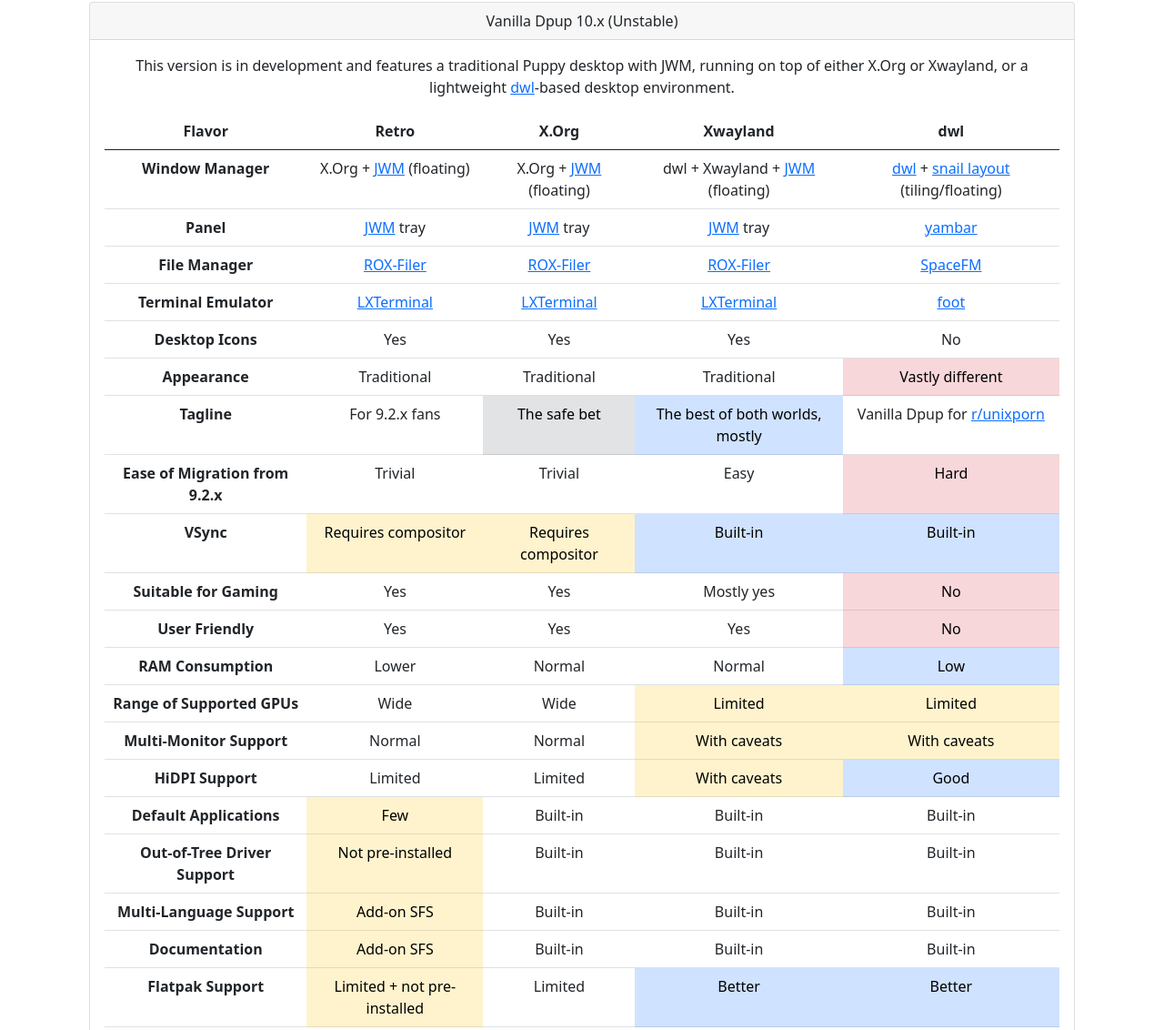
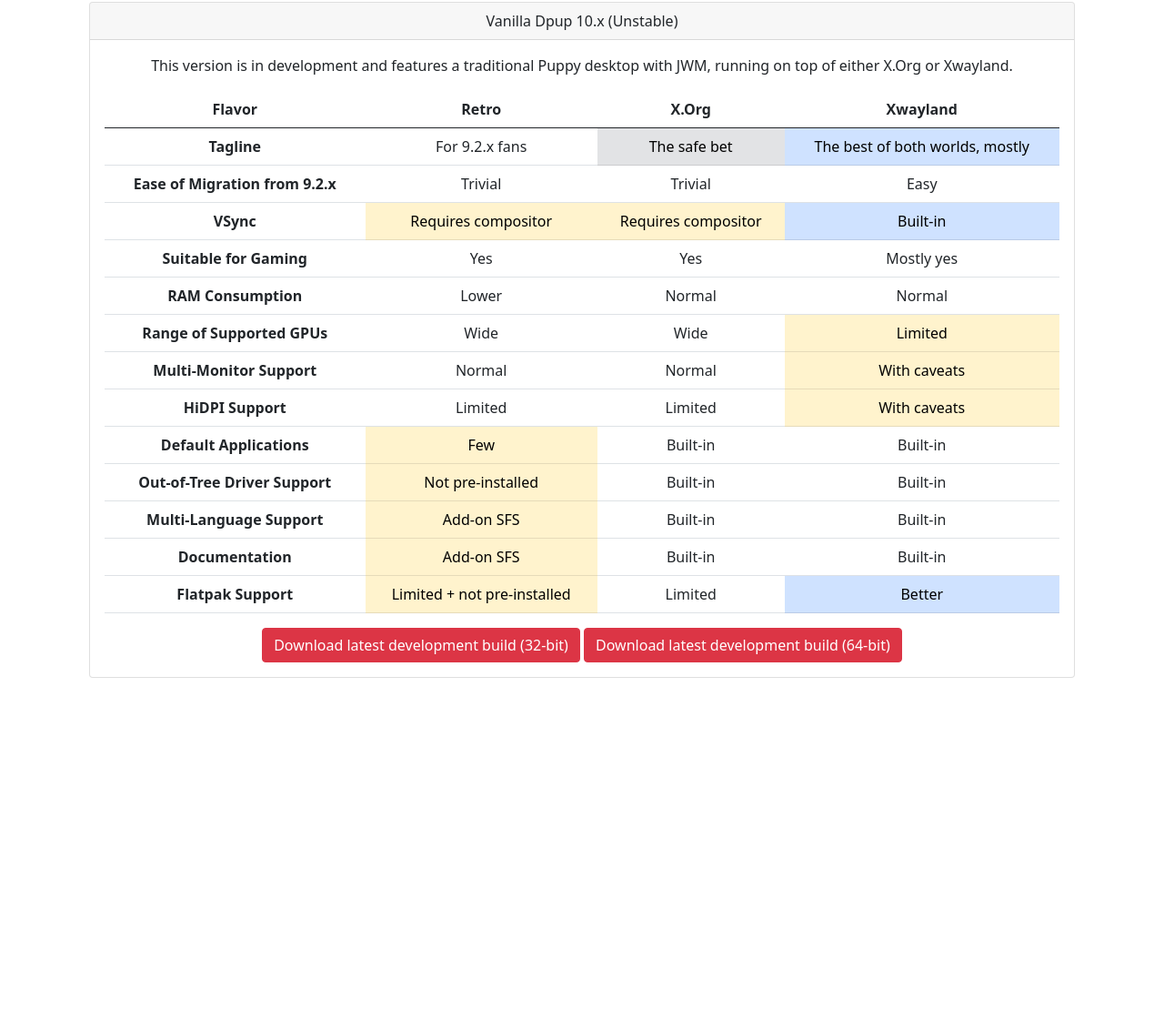
Before and after one commit to vanilla-dpup/vanilla-dpup.github.io, a plain HTML site: page index.html in a window 1280 px wide. Shown: the part 951-2083 px from the top of the page at 91% size. After the commit the page ends 1712 px from the top, so only its background shows below. Drawn offline with nearby package versions, Linux system fonts and the light colour scheme.

Commit message:
drop the dwl flavor

```diff
--- a/index.html
+++ b/index.html
@@ -42,7 +42,7 @@
           <div class="card m-3">
             <div class="card-header">Vanilla Dpup 10.x (Unstable)</div>
             <div class="card-body">
-              <p class="card-text">This version is in development and features a traditional Puppy desktop with JWM, running on top of either X.Org or Xwayland, or a lightweight <a href="https://github.com/djpohly/dwl" target="_blank">dwl</a>-based desktop environment.</p>
+              <p class="card-text">This version is in development and features a traditional Puppy desktop with JWM, running on top of either X.Org or Xwayland.</p>
               <table class="table">
                 <thead>
                   <tr>
@@ -50,71 +50,25 @@
                     <th scope="col">Retro</th>
                     <th scope="col">X.Org</th>
                     <th scope="col">Xwayland</th>
-                    <th scope="col">dwl</th>
                   </tr>
                 </thead>
                 <tbody>
-                  <tr>
-                    <th scope="row">Window Manager</th>
-                    <td>X.Org + <a href="https://joewing.net/projects/jwm/">JWM</a> (floating)</td>
-                    <td>X.Org + <a href="https://joewing.net/projects/jwm/">JWM</a> (floating)</td>
-                    <td>dwl + Xwayland + <a href="https://joewing.net/projects/jwm/">JWM</a> (floating)</td>
-                    <td><a href="https://github.com/djpohly/dwl">dwl</a> + <a href="https://github.com/djpohly/dwl/wiki/Snail">snail layout</a> (tiling/floating)</td>
-                  </tr>
-                  <tr>
-                    <th scope="row">Panel</th>
-                    <td><a href="https://joewing.net/projects/jwm/">JWM</a> tray</td>
-                    <td><a href="https://joewing.net/projects/jwm/">JWM</a> tray</td>
-                    <td><a href="https://joewing.net/projects/jwm/">JWM</a> tray</td>
-                    <td><a href="https://codeberg.org/dnkl/yambar">yambar</a></td>
-                  </tr>
-                  <tr>
-                    <th scope="row">File Manager</th>
-                    <td><a href="https://rox.sourceforge.net/desktop/ROX-Filer">ROX-Filer</a></td>
-                    <td><a href="https://rox.sourceforge.net/desktop/ROX-Filer">ROX-Filer</a></td>
-                    <td><a href="https://rox.sourceforge.net/desktop/ROX-Filer">ROX-Filer</a></td>
-                    <td><a href="https://ignorantguru.github.io/spacefm/">SpaceFM</a></td>
-                  </tr>
-                  <tr>
-                    <th scope="row">Terminal Emulator</th>
-                    <td><a href="https://github.com/lxde/lxterminal">LXTerminal</a></td>
-                    <td><a href="https://github.com/lxde/lxterminal">LXTerminal</a></td>
-                    <td><a href="https://github.com/lxde/lxterminal">LXTerminal</a></td>
-                    <td><a href="https://codeberg.org/dnkl/foot">foot</a></td>
-                  </tr>
-                  <tr>
-                    <th scope="row">Desktop Icons</th>
-                    <td>Yes</td>
-                    <td>Yes</td>
-                    <td>Yes</td>
-                    <td>No</td>
-                  </tr>
-                  <tr>
-                    <th scope="row">Appearance</th>
-                    <td>Traditional</td>
-                    <td>Traditional</td>
-                    <td>Traditional</td>
-                    <td class="table-danger">Vastly different</td>
-                  </tr>
                   <tr>
                     <th scope="row">Tagline</th>
                     <td>For 9.2.x fans</td>
                     <td class="table-secondary">The safe bet</td>
                     <td class="table-primary">The best of both worlds, mostly</td>
-                    <td>Vanilla Dpup for <a href="https://www.reddit.com/r/unixporn/" target="_blank">r/unixporn</a></td>
                   </tr>
                   <tr>
                     <th scope="row">Ease of Migration from 9.2.x</th>
                     <td>Trivial</td>
                     <td>Trivial</td>
                     <td>Easy</td>
-                    <td class="table-danger">Hard</td>
                   </tr>
                   <tr>
                     <th scope="row">VSync</th>
                     <td class="table-warning">Requires compositor</td>
                     <td class="table-warning">Requires compositor</td>
-                    <td class="table-primary">Built-in</td>
                     <td class="table-primary">Built-in</td>
                   </tr>
                   <tr>
@@ -122,27 +76,17 @@
                     <td>Yes</td>
                     <td>Yes</td>
                     <td>Mostly yes</td>
-                    <td class="table-danger">No</td>
-                  </tr>
-                  <tr>
-                    <th scope="row">User Friendly</th>
-                    <td>Yes</td>
-                    <td>Yes</td>
-                    <td>Yes</td>
-                    <td class="table-danger">No</td>
                   </tr>
                   <tr>
                     <th scope="row">RAM Consumption</th>
                     <td>Lower</td>
                     <td>Normal</td>
                     <td>Normal</td>
-                    <td class="table-primary">Low</td>
                   </tr>
                   <tr>
                     <th scope="row">Range of Supported GPUs</th>
                     <td>Wide</td>
                     <td>Wide</td>
-                    <td class="table-warning">Limited</td>
                     <td class="table-warning">Limited</td>
                   </tr>
                   <tr>
@@ -150,19 +94,16 @@
                     <td>Normal</td>
                     <td>Normal</td>
                     <td class="table-warning">With caveats</td>
-                    <td class="table-warning">With caveats</td>
                   </tr>
                   <tr>
                     <th scope="row">HiDPI Support</th>
                     <td>Limited</td>
                     <td>Limited</td>
                     <td class="table-warning">With caveats</td>
-                    <td class="table-primary">Good</td>
                   </tr>
                   <tr>
                     <th scope="row">Default Applications</th>
                     <td class="table-warning">Few</td>
-                    <td>Built-in</td>
                     <td>Built-in</td>
                     <td>Built-in</td>
                   </tr>
@@ -171,12 +112,10 @@
                     <td class="table-warning">Not pre-installed</td>
                     <td>Built-in</td>
                     <td>Built-in</td>
-                    <td>Built-in</td>
                   </tr>
                   <tr>
                     <th scope="row">Multi-Language Support</th>
                     <td class="table-warning">Add-on SFS</td>
-                    <td>Built-in</td>
                     <td>Built-in</td>
                     <td>Built-in</td>
                   </tr>
@@ -185,13 +124,11 @@
                     <td class="table-warning">Add-on SFS</td>
                     <td>Built-in</td>
                     <td>Built-in</td>
-                    <td>Built-in</td>
                   </tr>
                   <tr>
                     <th scope="row">Flatpak Support</th>
                     <td class="table-warning">Limited + not pre-installed</td>
                     <td>Limited</td>
-                    <td class="table-primary">Better</td>
                     <td class="table-primary">Better</td>
                   </tr>
                 </tbody>
```
